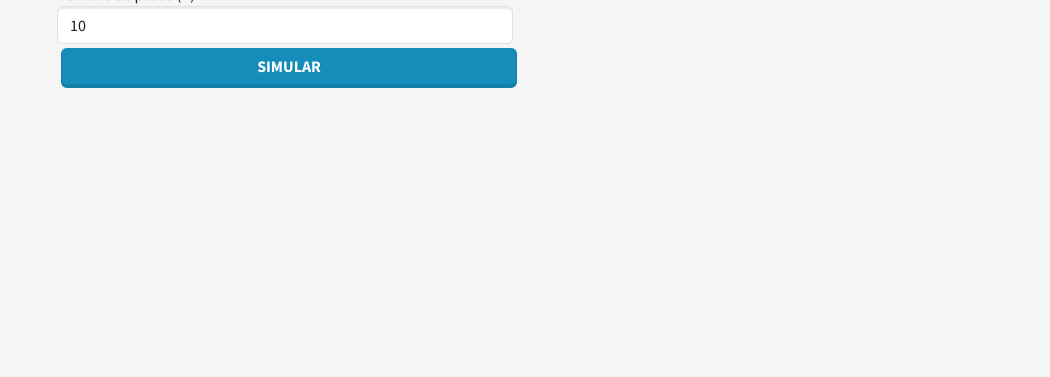
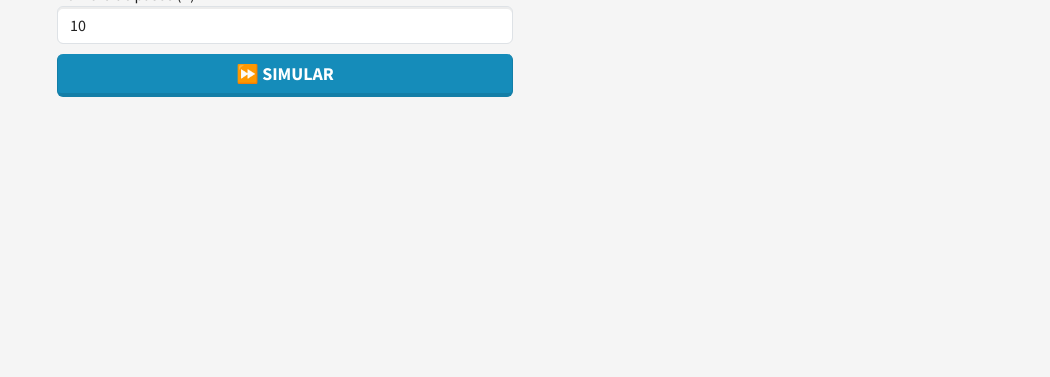
Before and after one commit to Pacotacou/tambaleo-del-borracho-electron, an Electron app: page src/menu_principal.html in a window 1050 px wide. Shown: the part 423-800 px from the top of the page. Drawn offline with nearby package versions, Linux system fonts and the light colour scheme.

Commit message:
Update menu_principal.html

```diff
--- a/src/menu_principal.html
+++ b/src/menu_principal.html
@@ -11,8 +11,9 @@
 
   <style>
     button{
-      margin: 4px;
+      margin-top: 10px;
       width: 100%;
+      height: fit-contents;
     }
 
     h1{
@@ -22,6 +23,12 @@
 
     body{
       background-color: #f5f5f5;
+    }
+
+    .btntext{
+      vertical-align: middle;
+      margin: 0;
+      font-size: large;
     }
 
   </style>
@@ -44,7 +51,9 @@
             <label for="input-n">Número de pasos (n)</label>
             <input type="number" class="form-control" id="input-n" value="10" min="1">
           </div>
-          <button id="btnSimular" type="submit" class="btn btn-primary">Simular</button>
+          <button id="btnSimular" type="submit" class="btn btn-primary">
+            <p class="btntext">&#x23E9 Simular</p>
+          </button>
           <div id="divGrafica">
             <canvas id="grafica">
 
@@ -70,6 +79,7 @@
 
             </tbody>
           </table>
+
         </div>
       </div>
     </div>
```
